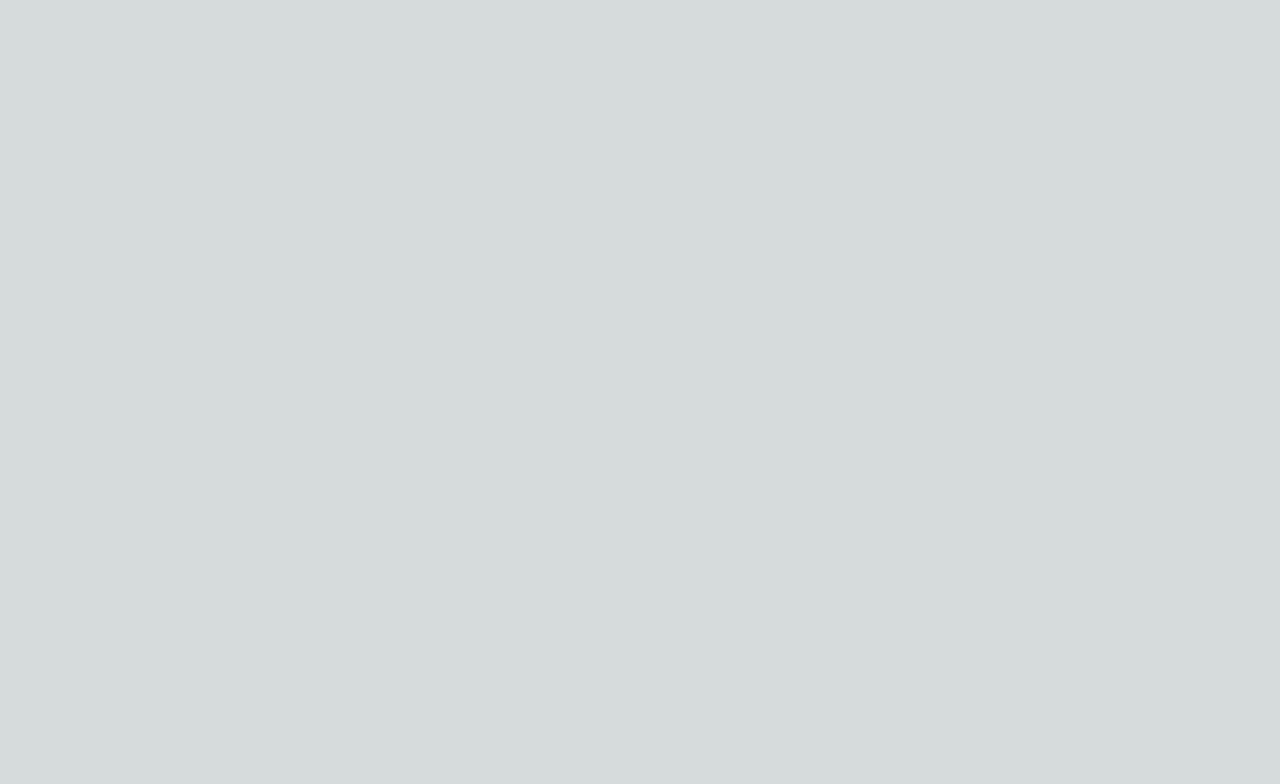
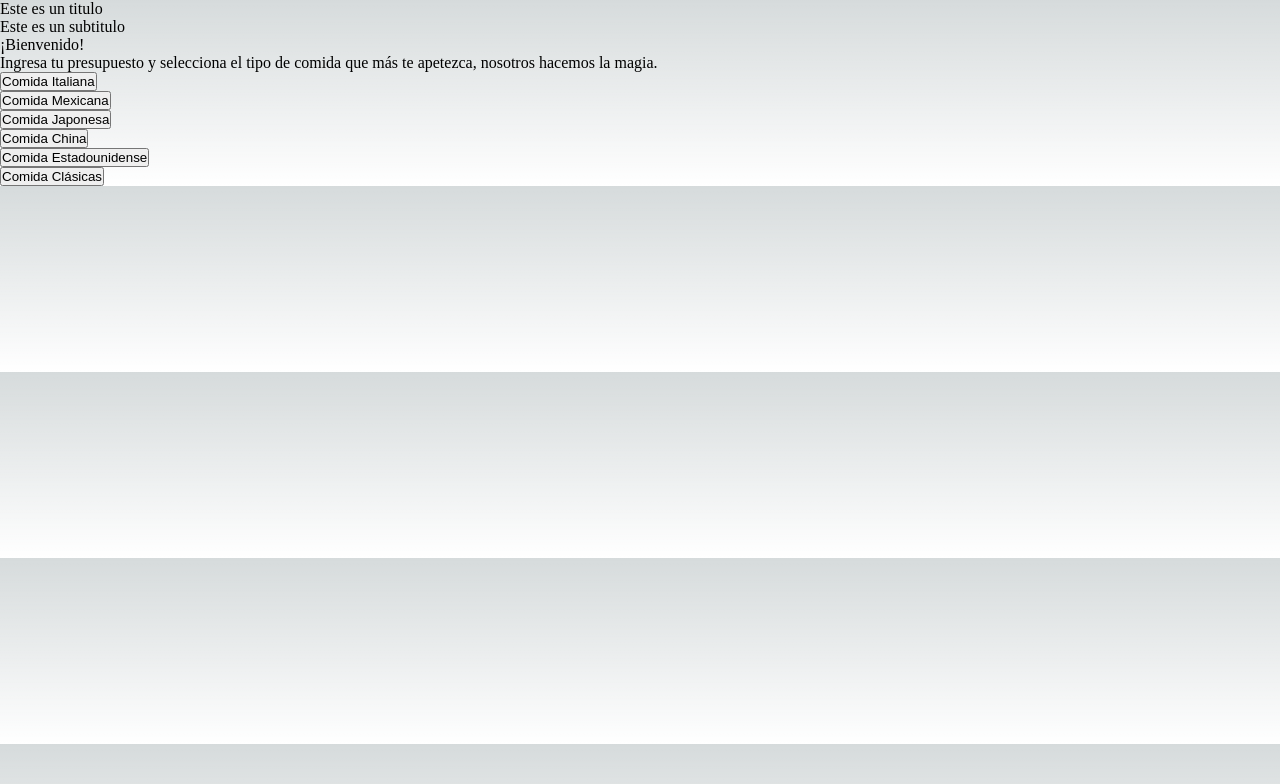
Before and after one commit to BryanBac/Recetas-IA, a Next.js app: page / in a window 1280 px wide. Shown: the top 784 px of the page. Built offline with nearby package versions, Linux system fonts and the light colour scheme.

Commit message:
Estructura Frontend (Pendiente de estilos)

```diff
--- /dev/null
+++ b/src/components/boton.js
@@ -0,0 +1,15 @@
+import React from 'react';
+
+function Boton({ texto, esBotonDeClic, manejarClic }) {
+    return (
+        <div classname=''>
+            <button className={ esBotonDeClic ? 'boton-clic' : 'boton-reiniciar' }
+            onClick={manejarClic}>
+
+                {texto}
+            </button>
+        </div>
+    );
+}
+
+export default Boton;
--- /dev/null
+++ b/src/components/descripcion.js
@@ -0,0 +1,12 @@
+import React from 'react';
+
+function Descripcion(props) {
+    return (
+        <div classname='contenedor-descripcion'>
+            <p className='descripcion-parrafo1'>{props.descripcion1}</p>
+            <p className='descripcion-parrafo2'>{props.descripcion2}</p>
+        </div>
+    );
+}
+
+export default Descripcion;
--- /dev/null
+++ b/src/components/titulos.js
@@ -0,0 +1,12 @@
+import React from 'react';
+
+function Titulo(props) {
+    return (
+        <div className='contenedor-titulos'>
+            <p className='titulo-principal'>{props.titulo}</p>
+            <p className='subtitulo-pricipal'>{props.subtitulo}</p>
+        </div>
+    );
+}
+
+export default Titulo;
--- a/src/pages/_document.js
+++ b/src/pages/_document.js
@@ -1,4 +1,7 @@
 import { Html, Head, Main, NextScript } from 'next/document'
+import Titulo from '../components/titulos.js'
+import Boton from '../components/boton.js';
+import Descripcion from '../components/descripcion.js';
 
 export default function Document() {
   return (
@@ -6,6 +9,29 @@ export default function Document() {
       <Head />
       <body>
         <Main />
+        {/* Imagen */}
+
+        {/* titulo y subtitulo */}
+        <Titulo
+          titulo='Este es un titulo'
+          subtitulo='Este es un subtitulo'
+        />
+        {/* Descripcion de la página */}
+        <Descripcion
+          descripcion1='¡Bienvenido!'
+          descripcion2='Ingresa tu presupuesto y selecciona el tipo de comida que más te apetezca, nosotros hacemos la magia.'
+
+        />
+        {/* Botones */}
+        <div className='contenedor-botones'>
+          <Boton texto='Comida Italiana'></Boton>
+          <Boton texto='Comida Mexicana'></Boton>
+          <Boton texto='Comida Japonesa'></Boton>
+          <Boton texto='Comida China'></Boton>
+          <Boton texto='Comida Estadounidense'></Boton>
+          <Boton texto='Comida Clásicas'></Boton>
+        </div>
+
         <NextScript />
       </body>
     </Html>
```
